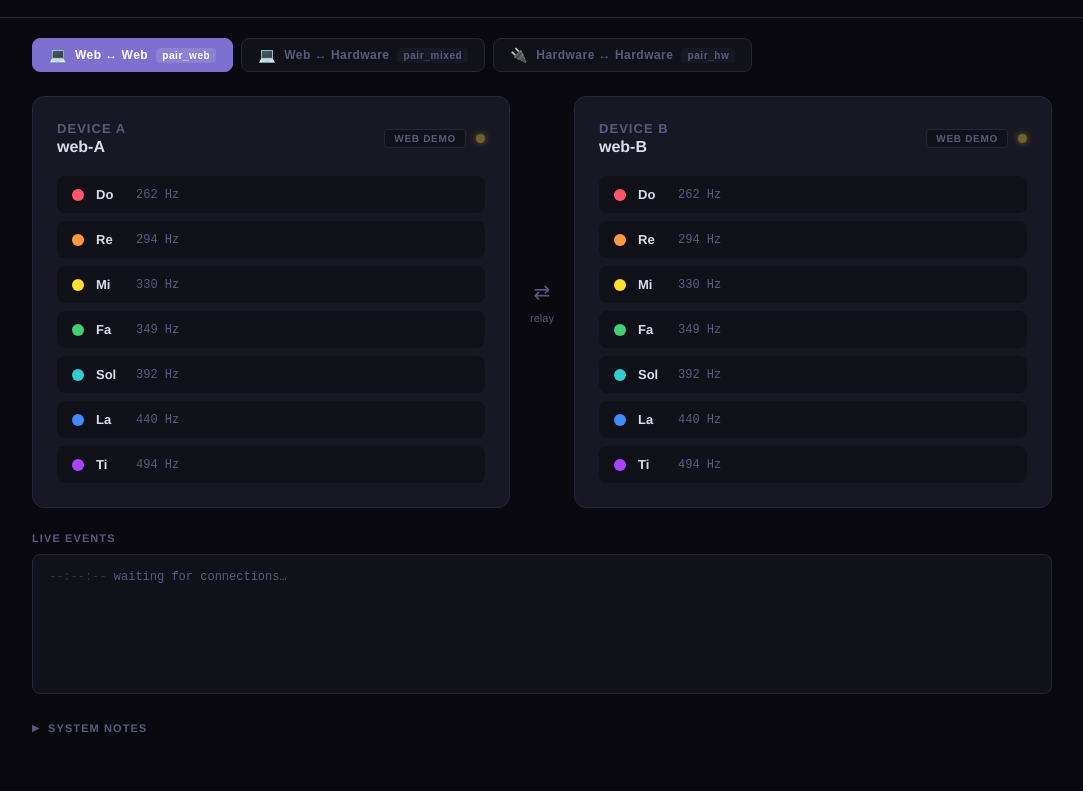
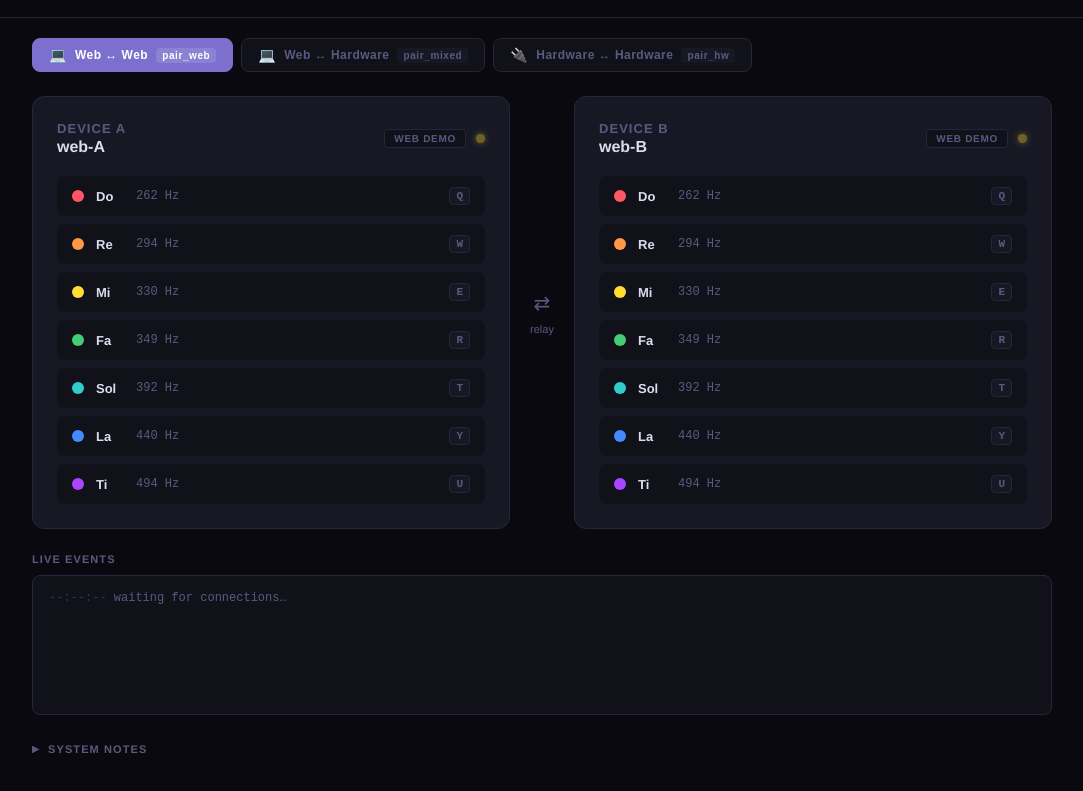
Before and after one commit to zhuyeye2001313-rgb/Echo-Chain, a website: page public/index.html in a window 1280 px wide. Shown: the part 57-848 px from the top of the page, without its empty margins (8-1091 px from the left). Before the commit the page ends 827 px from the top, so only its background shows below. Drawn offline with Linux system fonts and the light colour scheme.

Commit message:
Add keyboard shortcuts (Q-U) for note triggering

```diff
--- a/public/index.html
+++ b/public/index.html
@@ -171,6 +171,21 @@
   }
   .note-name  { font-weight: 600; font-size: 13px; width: 28px; }
   .note-freq  { color: var(--muted); font-size: 12px; font-family: monospace; }
+  .note-key {
+    margin-left: auto;
+    font-family: monospace;
+    font-size: 11px;
+    font-weight: 700;
+    color: var(--muted);
+    background: var(--card);
+    border: 1px solid var(--border);
+    border-radius: 4px;
+    padding: 2px 6px;
+    min-width: 20px;
+    text-align: center;
+    transition: all 0.15s;
+  }
+  .note-btn:hover .note-key { color: var(--text); border-color: var(--accent); }
 
   .note-btn.firing {
     animation: fire 0.35s ease-out forwards;
@@ -504,13 +519,13 @@
 
 <script>
   const NOTES = [
-    { name: 'Do',  freq: 262, color: 'var(--do)'  },
-    { name: 'Re',  freq: 294, color: 'var(--re)'  },
-    { name: 'Mi',  freq: 330, color: 'var(--mi)'  },
-    { name: 'Fa',  freq: 349, color: 'var(--fa)'  },
-    { name: 'Sol', freq: 392, color: 'var(--sol)' },
-    { name: 'La',  freq: 440, color: 'var(--la)'  },
-    { name: 'Ti',  freq: 494, color: 'var(--ti)'  },
+    { name: 'Do',  freq: 262, color: 'var(--do)',  key: 'q' },
+    { name: 'Re',  freq: 294, color: 'var(--re)',  key: 'w' },
+    { name: 'Mi',  freq: 330, color: 'var(--mi)',  key: 'e' },
+    { name: 'Fa',  freq: 349, color: 'var(--fa)',  key: 'r' },
+    { name: 'Sol', freq: 392, color: 'var(--sol)', key: 't' },
+    { name: 'La',  freq: 440, color: 'var(--la)',  key: 'y' },
+    { name: 'Ti',  freq: 494, color: 'var(--ti)',  key: 'u' },
   ];
 
   // ── Scenario definitions ────────────────────────────────────────────
@@ -551,6 +566,7 @@
         <div class="note-pip" style="background:${note.color}"></div>
         <div class="note-name">${note.name}</div>
         <div class="note-freq">${note.freq} Hz</div>
+        ${interactive ? `<div class="note-key">${note.key.toUpperCase()}</div>` : ''}
       `;
       if (interactive && onClickFn) {
         btn.addEventListener('click', () => onClickFn(i));
@@ -792,6 +808,42 @@
     btn.addEventListener('click', () => switchScenario(btn.dataset.scenario));
   });
 
+  // ── Keyboard shortcuts: Q W E R T Y U → Do Re Mi Fa Sol La Ti ─────────
+  //  Default target: Device A (left panel)
+  //  Hold Shift: target Device B (only when B is interactive in current scenario)
+  const KEY_TO_NOTE = Object.fromEntries(NOTES.map((n, i) => [n.key, i]));
+
+  document.addEventListener('keydown', (e) => {
+    // Ignore when typing in an input/textarea or with modifier combos other than shift
+    if (e.target.matches('input, textarea')) return;
+    if (e.ctrlKey || e.metaKey || e.altKey) return;
+    if (e.repeat) return;  // don't auto-fire on key hold
+
+    const noteId = KEY_TO_NOTE[e.key.toLowerCase()];
+    if (noteId === undefined) return;
+
+    const sc       = SCENARIOS[currentScenario];
+    const wantSide = e.shiftKey ? 'B' : 'A';
+    const cfg      = wantSide === 'A' ? sc.a : sc.b;
+
+    // Only fire if the targeted side is an interactive web slot
+    if (cfg.type !== 'web' || !cfg.interactive) return;
+
+    e.preventDefault();
+    triggerNote(wantSide, noteId);
+
+    // Brief flash on the keycap to confirm the press
+    const btn = document.getElementById(`notes${wantSide}-note-${noteId}`);
+    if (btn) {
+      const cap = btn.querySelector('.note-key');
+      if (cap) {
+        cap.style.background = NOTES[noteId].color;
+        cap.style.color = '#000';
+        setTimeout(() => { cap.style.background = ''; cap.style.color = ''; }, 200);
+      }
+    }
+  });
+
   // ── Boot ─────────────────────────────────────────────────────────────
   applyScenarioUI('web-web');
   startConnections('web-web');
```
